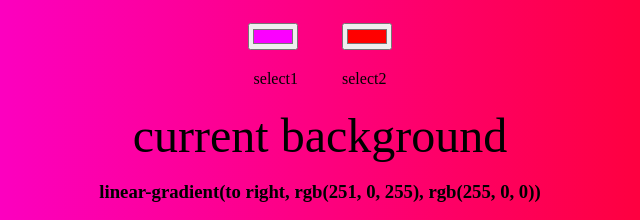
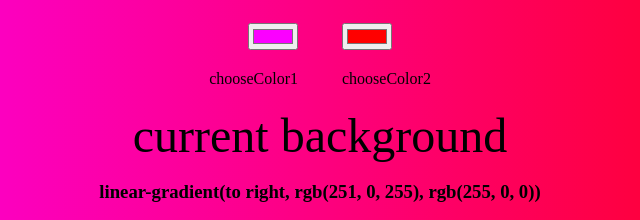
Before and after one commit to anant1818731024/BackgroundGenerater, a plain HTML site: page index.html in a window 1280 px wide. Shown: the part 157-377 px from the top of the page, 320-960 px from the left. Drawn offline with Linux system fonts and the light colour scheme.

Commit message:
changing slightly

```diff
--- a/index.html
+++ b/index.html
@@ -15,8 +15,8 @@
         <input type="color" id = "color2" value = "#ff0000">
     </div>
     <div>
-        <span>select1</span>
-        <span>select2</span>
+        <span>chooseColor1</span>
+        <span>chooseColor2</span>
     </div>
     <div id = "some">current background</div>
     <h3 style = "text-align:center"></h3>
```
